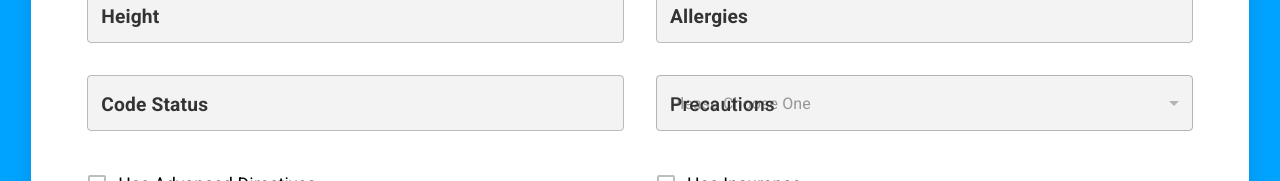
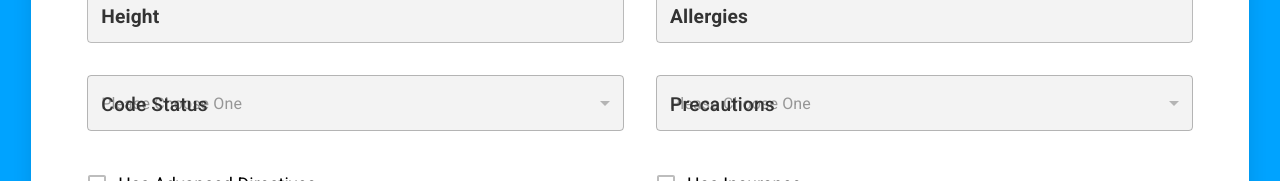
Before and after one commit to kevin-rodri/EHR-Frontend, a React (Create React App) app: page /patient-demographics/1 in a window 1280 px wide. Shown: the part 334-515 px from the top of the page. Built offline with nearby package versions, Linux system fonts and the light colour scheme; no server answers.

Commit message:
quix fix

```diff
--- a/src/components/patient-demographics/PatientDemographicsComponent.js
+++ b/src/components/patient-demographics/PatientDemographicsComponent.js
@@ -146,8 +146,42 @@ const PatientDemographicsComponent = () => {
             <Grid item xs={6}>
               <TextField {...textFieldProps("allergies")} />
             </Grid>
+
+            {/* Updated Code Status Dropdown */}
             <Grid item xs={6}>
-              <TextField {...textFieldProps("code_status")} />
+              <FormControl fullWidth>
+                <InputLabel sx={{ fontSize: "1.2rem", fontWeight: 500, color: "#333" }}>
+                  Code Status
+                </InputLabel>
+                <Select
+                  value={formData.code_status || ""}
+                  onChange={
+                    !isStudent
+                      ? (e) => setFormData({ ...formData, code_status: e.target.value })
+                      : undefined
+                  }
+                  disabled={isStudent}
+                  displayEmpty
+                  renderValue={(selected) => selected || "Please Choose One"}
+                  sx={{
+                    backgroundColor: isStudent ? "#f3f3f3" : "white",
+                    color: "black",
+                    "&.Mui-disabled": {
+                      color: "black",
+                    },
+                    "& .MuiSelect-select.Mui-disabled": {
+                      color: "black",
+                    },
+                  }}
+                >
+                  <MenuItem value="FULL_CODE" sx={{ color: "black" }}>
+                    FULL_CODE
+                  </MenuItem>
+                  <MenuItem value="DOES-NOT-RESUSCITATE" sx={{ color: "black" }}>
+                    DOES-NOT-RESUSCITATE
+                  </MenuItem>
+                </Select>
+              </FormControl>
             </Grid>
 
             <Grid item xs={6}>
@@ -179,19 +213,16 @@ const PatientDemographicsComponent = () => {
                   <MenuItem value="" sx={{ color: "black" }}>
                     Please Choose One
                   </MenuItem>
-                  <MenuItem value="None" sx={{ color: "black" }}>
-                    None
-                  </MenuItem>
-                  <MenuItem value="Contact" sx={{ color: "black" }}>
+                  <MenuItem value="CONTACT" sx={{ color: "black" }}>
                     Contact
                   </MenuItem>
-                  <MenuItem value="Droplet" sx={{ color: "black" }}>
+                  <MenuItem value="DROPLET" sx={{ color: "black" }}>
                     Droplet
                   </MenuItem>
-                  <MenuItem value="TB" sx={{ color: "black" }}>
+                  <MenuItem value="TUBERCULOSIS" sx={{ color: "black" }}>
                     TB
                   </MenuItem>
-                  <MenuItem value="Airborne" sx={{ color: "black" }}>
+                  <MenuItem value="AIRBORNE" sx={{ color: "black" }}>
                     Airborne
                   </MenuItem>
                 </Select>
```
